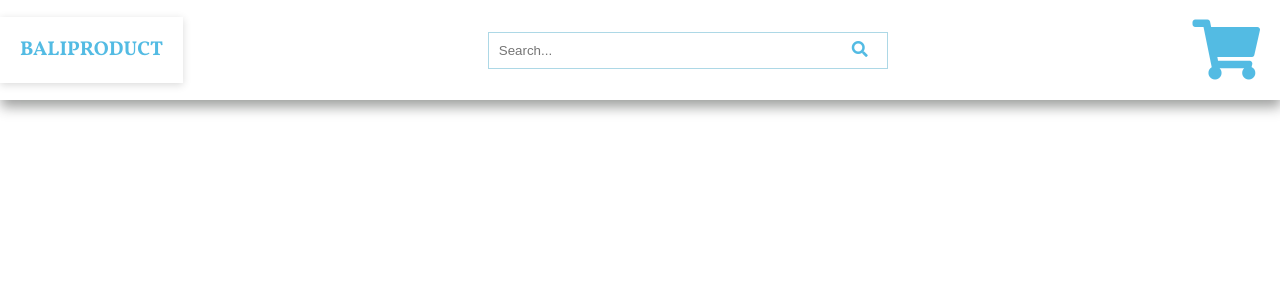
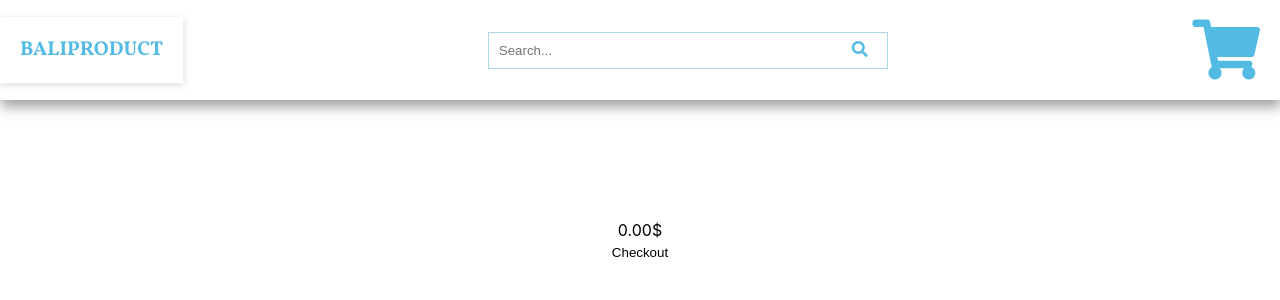
Before and after one commit to GreenNeptune/Online-Shop-BaliProduct, a React (Create React App) app: page / in a window 1280 px wide. Shown: the top 300 px of the page. Built offline with nearby package versions, Linux system fonts and the light colour scheme; no server answers.

Commit message:
Add Cart Container & Reducer

```diff
--- a/src/App.js
+++ b/src/App.js
@@ -1,11 +1,11 @@
 import React from 'react';
 import './styles/App.scss';
-import ProductsContainer from './components/containers/productContainer/ProductsContainer';
 
 // Redux
 import store from '../src/redux_store'
 import { Provider } from 'react-redux';
 import CartContainer from './components/containers/CartContainer';
+import ProductsContainer from './components/containers/ProductsContainer';
 import AutoComplete from './components/AutoComplete';
 
 
@@ -22,7 +22,7 @@ function App() {
             </li>
           </ul>
         </div>
-        {/* <CartContainer /> */}
+        <CartContainer />
         <ProductsContainer />
       </Provider>
     </div >
--- /dev/null
+++ b/src/components/containers/CartContainer/index.js
@@ -0,0 +1,23 @@
+import React from 'react';
+import { connect } from "react-redux";
+
+export function CartContainer({ products }) {
+  const checkout = products.reduce((prev, product) => {
+    return prev + product.price;
+  }, 0).toFixed(2);
+
+  return (
+    <div style={{ textAlign: "center" }} className="cart container">
+      <p className='checkout'>{checkout}$</p>
+      <button> Checkout</button>
+    </div>
+  );
+}
+
+const mapStateToProps = (state) => ({
+  products: state.cart.products
+});
+
+
+
+export default connect(mapStateToProps, null)(CartContainer);
--- a/src/components/containers/productContainer/ProductsContainer.js
+++ b/src/components/containers/ProductsContainer/index.js
@@ -7,7 +7,6 @@ import ProductList from '../../ProductList'
 function ProductsContainer({ products, addProduct }) {
   useEffect(() => {
     fetchProducts();
-
   }, []);
 
   return (
--- a/src/redux_store/reducers/index.js
+++ b/src/redux_store/reducers/index.js
@@ -1,8 +1,8 @@
 import products from '../reducers/products';
-import user from '../reducers/user';
+import cart from '../reducers/cart';
 import { combineReducers } from 'redux';
 
 export default combineReducers({
   products,
-  user,
+  cart,
 });
```
Also changed, not shown: src/components/containers/CartContainer.js (deleted, +0 -34 lines), src/redux_store/reducers/cart/actionTypes.js (renamed from src/redux_store/reducers/user/actionTypes.js), src/redux_store/reducers/cart/actions.js (renamed from src/redux_store/reducers/user/actions.js), src/redux_store/reducers/cart/index.js (renamed from src/redux_store/reducers/user/index.js).
